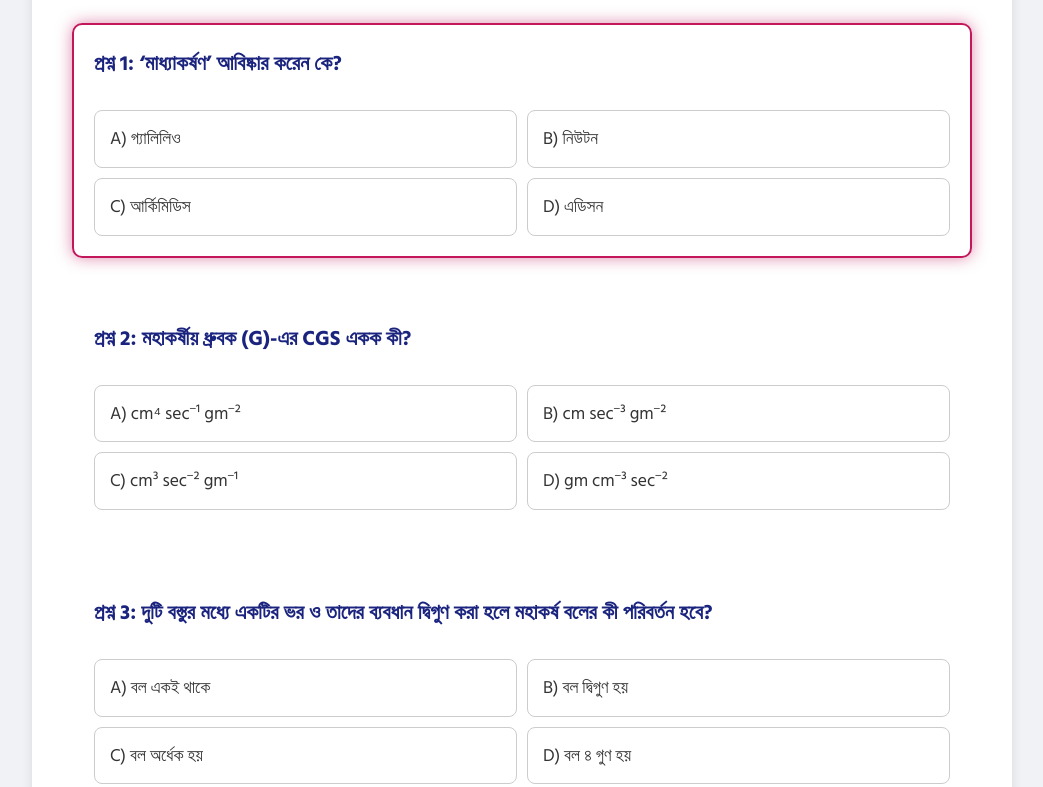
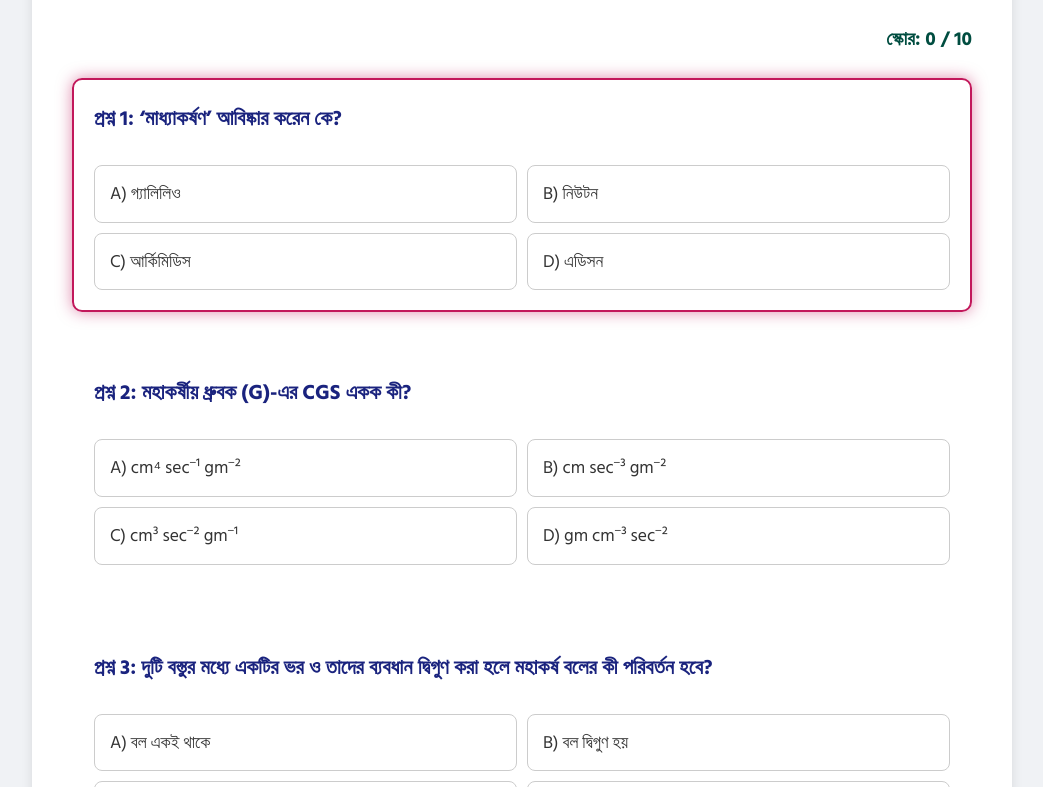
Before and after one commit to Keshab1997/Physics-Gravitation, a plain HTML site: page revision_series/class4.html in a window 1280 px wide. Shown: the part 501-1288 px from the top of the page, without its empty margins (118-1161 px from the left). Drawn offline with Linux system fonts and the light colour scheme.

Commit message:
Update class4.html

```diff
--- a/revision_series/class4.html
+++ b/revision_series/class4.html
@@ -70,6 +70,7 @@
 
         /* --- MCQ Specific Styles --- */
         #mcqSetSelector { padding: 10px; font-size: 1em; font-family: 'Hind Siliguri', sans-serif; border: 1px solid var(--nav-button-border); border-radius: 5px; background-color: var(--nav-button-bg); color: var(--nav-button-text); }
+        #score-tracker { font-size: 1.2em; font-weight: bold; text-align: right; margin-bottom: 20px; color: var(--heading-color-2); }
         .mcq-question {
             margin-bottom: 40px; padding: 20px; border-radius: 10px;
             border: 2px solid transparent; /* Prevents layout shift on highlight */
@@ -128,6 +129,7 @@
 
     <div class="container">
         <h2>CLASS NO: 04 - MCQ Practice Session</h2>
+        <div id="score-tracker"></div>
         <div id="mcq-container">
             <!-- Questions are dynamically loaded here -->
         </div>
@@ -153,8 +155,12 @@
 
     <script>
         document.addEventListener('DOMContentLoaded', function() {
-            // --- THEME, MODE, & SCROLL BUTTON LOGIC ---
-            // This part is unchanged and works correctly.
+            // --- AUDIO SETUP ---
+            // Ensure correct.mp3 and wrong.mp3 files are in the same folder as the HTML file.
+            const correctSound = new Audio('correct.mp3');
+            const wrongSound = new Audio('wrong.mp3');
+
+            // --- THEME, MODE, & SCROLL BUTTON LOGIC (Unchanged) ---
             const themeButtons = document.querySelectorAll('.theme-buttons button');
             const darkModeToggle = document.getElementById('darkModeToggle');
             const body = document.body;
@@ -180,8 +186,9 @@
             scrollToTopBtn.addEventListener('click', () => { window.scrollTo({ top: 0, behavior: 'smooth' }); });
             scrollToBottomBtn.addEventListener('click', () => { window.scrollTo({ top: document.body.scrollHeight, behavior: 'smooth' }); });
 
-            // --- INTERACTIVE MCQ LOGIC (FINAL, ROBUST VERSION) ---
+            // --- INTERACTIVE MCQ LOGIC (UPDATED WITH AUDIO) ---
             const mcqData = [
+                // ... (আপনার mcqData এখানে অপরিবর্তিত থাকবে) ...
                 { q: "‘মাধ্যাকর্ষণ’ আবিষ্কার করেন কে?", o: ["গ্যালিলিও", "নিউটন", "আর্কিমিডিস", "এডিসন"], a: 1, ex: "স্যার আইজ্যাক নিউটন মাধ্যাকর্ষণ বা অভিকর্ষ বলের সার্বজনীন সূত্রটি আবিষ্কার করেন।" },
                 { q: "মহাকর্ষীয় ধ্রুবক (G)-এর CGS একক কী?", o: ["cm⁴ sec⁻¹ gm⁻²", "cm sec⁻³ gm⁻²", "cm³ sec⁻² gm⁻¹", "gm cm⁻³ sec⁻²"], a: 2, ex: "মহাকর্ষ ধ্রুবক (G) এর CGS একক হলো cm³ sec⁻² gm⁻¹ বা dyne·cm²/g²।" },
                 { q: "দুটি বস্তুর মধ্যে একটির ভর ও তাদের ব্যবধান দ্বিগুণ করা হলে মহাকর্ষ বলের কী পরিবর্তন হবে?", o: ["বল একই থাকে", "বল দ্বিগুণ হয়", "বল অর্ধেক হয়", "বল ৪ গুণ হয়"], a: 2, ex: "সূত্রানুযায়ী, F ∝ m/r²। ভর দ্বিগুণ (2m) এবং দূরত্ব দ্বিগুণ (2r) হলে, নতুন বল হবে F' ∝ 2m/(2r)² = 2m/4r² = ½ (m/r²)। সুতরাং বল অর্ধেক হবে।" },
@@ -190,12 +197,12 @@
                 { q: "প্রকৃতির মৌলিক বলগুলোর মধ্যে সবচেয়ে দুর্বল বা ক্ষীণ শক্তি কোনটি?", o: ["অভিকর্ষজ শক্তি", "বৈদ্যুতিক শক্তি", "চুম্বকীয় শক্তি", "সবল নিউক্লিয় বল"], a: 0, ex: "প্রকৃতির চারটি মৌলিক বলের মধ্যে মহাকর্ষ বা অভিকর্ষ বল সবচেয়ে দুর্বল।" },
                 { q: "সমবৃত্তীয় গতিতে চলমান বস্তুর ত্বরণের অভিমুখ কোন দিকে হয়?", o: ["গতির অভিমুখে", "বৃত্তপথের স্পর্শক বরাবর", "বেগের অভিমুখে", "বেগের লম্ব অভিমুখে"], a: 3, ex: "সমবৃত্তীয় গতিতে কেন্দ্রাভিমুখী ত্বরণ সবসময় বেগের দিকের সাথে লম্বভাবে এবং বৃত্তের কেন্দ্রের দিকে কাজ করে।" },
                 { q: "হেনরি ক্যাভেন্ডিসের পরীক্ষায় G-এর মান কত পাওয়া যায়?", o: ["7.75×10⁻¹³ Nm²/kg²", "6.67×10⁻¹¹ Nm²/kg²", "5.75×10⁻¹⁰ Nm²/kg²", "3.75×10⁻⁹ Nm²/kg²"], a: 1, ex: "হেনরি ক্যাভেন্ডিসের পরীক্ষার মাধ্যমে প্রাপ্ত মহাকর্ষীয় ধ্রুবক (G) এর স্বীকৃত মান হলো 6.67 × 10⁻¹¹ Nm²/kg²।" },
-                { q: "অবাধে পতনশীল বস্তুর ক্ষেত্রে কোনটি সঠিক?", o: ["এটি সমবেগে চলে", "এর ভরবেগ অপরিবর্তিত থাকে", "এর গতি শুধুমাত্র অভিকর্ষ দ্বারা প্রভাবিত হয়", "এর গতি অভিকর্ষ এবং বায়ুর প্রতিরোধ দ্বারা প্রভাবিত হয়"], a: 3, ex: "বাস্তবে, অবাধে পতনশীল বস্তু অভিকর্ষ বল এবং বায়ুর বাধা—উভয় দ্বারাই প্রভাবিত হয়। তবে পদার্থবিজ্ঞানের আদর্শ গণনায় বায়ুর বাধা উপেক্ষা করা হয়।" },
+                { q: "অবাধে পতনশীল বস্তুর ক্ষেত্রে কোনটি সঠিক?", o: ["এটি সমবেগে চলে", "এর ভরবেগ অপরিবর্তিত থাকে", "এর গতি শুধুমাত্র অভিকর্ষ দ্বারা প্রভাবিত হয়", "এর গতি বায়ুর প্রতিরোধ দ্বারাও প্রভাবিত হয়"], a: 2, ex: "পদার্থবিজ্ঞানে 'অবাধে পতনশীল বস্তু'-র আদর্শ সংজ্ঞা হলো, যে বস্তুর গতি শুধুমাত্র অভিকর্ষ বল দ্বারা প্রভাবিত হয় এবং বায়ুর বাধাকে উপেক্ষা করা হয়। বাস্তব ক্ষেত্রে বায়ুর বাধা থাকে, কিন্তু সংজ্ঞানুযায়ী উত্তর এটিই।" },
                 { q: "চলন্ত বিমান থেকে বোমা ফেলা হলে বোমাটি কোন পথে যাবে?", o: ["বক্রপথে চলে পাইলটের পিছনে পড়বে", "বক্রপথে চলে পাইলটের সামনে পড়বে", "উল্লম্বভাবে নীচে পড়বে", "কিছু সময় বায়ুতে স্থির থাকবে"], a: 0, ex: "বোমাটি বিমানের অনুভূমিক গতি লাভ করে, তাই এটি একটি অধিবৃত্তাকার (parabolic) পথে চলে এবং বায়ুর বাধার কারণে পাইলটের কিছুটা পিছনে গিয়ে পড়ে।" },
                 { q: "বৃত্তাকার পথে ঘোরার সময় সুতায় বাঁধা একটি পাথর ছিঁড়ে গেলে কোন দিকে যাবে?", o: ["পাথরটি ওই মুহূর্তের স্পর্শক বরাবর সোজা পথে যাবে", "পাথরটি ব্যাসার্ধ বরাবর বাইরের দিকে যাবে", "পাথরটি ব্যাসার্ধ বরাবর ভেতরের দিকে যাবে", "পাথরটি স্থির হয়ে যাবে"], a: 0, ex: "কেন্দ্রাভিমুখী বলের অনুপস্থিতিতে, বস্তুটি তার জড়তার কারণে ওই মুহূর্তের বেগের দিকে, অর্থাৎ স্পর্শক বরাবর সোজা পথে চলে যায়।" },
                 { q: "বৃত্তাকার পথে বাঁক নেওয়ার সময় গাড়ির কোন বলের প্রয়োজন হয়?", o: ["স্থিতি বল", "কেন্দ্রাভিমুখী বল", "পৃথিবীর মাধ্যাকর্ষণজনিত আকর্ষণ", "কোনটাই নয়"], a: 1, ex: "যেকোনো বস্তুকে বৃত্তাকার পথে ঘোরানোর জন্য একটি কেন্দ্রাভিমুখী বলের প্রয়োজন হয়। গাড়ির ক্ষেত্রে এই বলটি আসে চাকা ও রাস্তার ঘর্ষণ থেকে।" },
                 { q: "বিশ্বের আকর্ষণ তত্ত্বের প্রথম প্রবক্তা কে?", o: ["কেপলার", "গ্যালিলিও", "নিউটন", "কোপারনিকাস"], a: 2, ex: "স্যার আইজ্যাক নিউটন মহাকর্ষের সার্বজনীন তত্ত্বটি প্রথম প্রদান করেন।" },
-                { q: "দুধ মন্থন করলে যে বলের কারণে ননী আলাদা হয়, তা কী?", o: ["ঘর্ষণ বল", "অভিকর্ষ বল", "কেন্দ্রাভিমুখী বল", "কেন্দ্রবিমুখ বল"], a: 3, ex: "দুধ মন্থনের সময় কেন্দ্রবিমুখ বা অপকেন্দ্র বলের (Centrifugal force) কারণে হালকা ননী পাত্রের কেন্দ্রের দিকে সরে আসে এবং আলাদা হয়ে যায়।" },
+                { q: "দুধ মন্থন করলে যে বলের কারণে ননী আলাদা হয়, তা কী?", o: ["ঘর্ষণ বল", "অভিকর্ষ বল", "কেন্দ্রাভিমুখী বল", "কেন্দ্রবিমুখ বল"], a: 3, ex: "দুধ মন্থনের সময় কেন্দ্রবিমুখ বা অপকেন্দ্র বলের (Centrifugal force) প্রভাবে বেশি ঘনত্বের অংশ (দুধ) বাইরের দিকে ছিটকে যায়, ফলে কম ঘনত্বের অংশ (ননী) মাঝখানে এসে জমা হয়।" },
                 { q: "একটি রকেটের সবচেয়ে বেশি শক্তি কখন লাগে?", o: ["পৃথিবী থেকে উপরে ওঠার সময়", "চাঁদে নামার সময়", "চাঁদ থেকে ওঠার সময়", "পৃথিবীতে ফিরে আসার সময়"], a: 0, ex: "পৃথিবীর অভিকর্ষ বল চাঁদের চেয়ে প্রায় ৬ গুণ বেশি। তাই এই শক্তিশালী অভিকর্ষকে উপেক্ষা করে উপরে উঠতে রকেটের সবচেয়ে বেশি শক্তি প্রয়োজন হয়।" },
                 { q: "সরল দোলগতিতে একটি কণার গতিশক্তি কখন শূন্য হয়?", o: ["কখনোই শূন্য হয় না", "সাম্য অবস্থানে", "চরম অবস্থানে (দুই প্রান্তে)", "সর্বদা সমান থাকে"], a: 2, ex: "সরল দোলগতিতে কণাটি যখন তার গতিপথের দুই প্রান্তে পৌঁছায়, তখন মুহূর্তের জন্য স্থির হয়ে যায়। তাই সেই চরম অবস্থানগুলিতে গতিশক্তি শূন্য হয়।" },
                 { q: "নিচের কোনটি ভুল জোড়?", o: ["পর্যায়বৃত্ত গতি—পৃথিবীর ঘূর্ণন", "সরলরৈখিক গতি—শূন্যে ছোঁড়া পাথর", "ঘূর্ণন গতি—উইন্ডমিলের ব্লেড", "দোল গতি—নদীর ঢেউ"], a: 1, ex: "শূন্যে ছুঁড়ে দেওয়া পাথরের গতিপথ সরলরৈখিক নয়, বরং অধিবৃত্তাকার বা বক্রপথ। তাই এই জোড়টি ভুল।" },
@@ -214,24 +221,31 @@
 
             const mcqContainer = document.getElementById('mcq-container');
             const mcqSetSelector = document.getElementById('mcqSetSelector');
-            let currentQuestionIndex = -1; // Tracks the logical index of the active question
-            let isEnterLocked = false; // Flag to debounce Enter key presses
+            const scoreTracker = document.getElementById('score-tracker');
 
-            // Function to generate and display MCQs for a given set
+            let currentQuestionIndex = -1;
+            let isEnterLocked = false;
+            let score = 0;
+            let totalQuestionsInSet = 0;
+
             function generateMCQs(setNumber) {
                 mcqContainer.innerHTML = '';
-                currentQuestionIndex = -1; // Reset index for the new set
+                currentQuestionIndex = -1;
+                score = 0;
+
                 const questionsPerSet = 10;
                 const start = (setNumber - 1) * questionsPerSet;
-                const end = start + questionsPerSet;
+                const end = Math.min(start + questionsPerSet, mcqData.length);
                 const questionSet = mcqData.slice(start, end);
+
+                totalQuestionsInSet = questionSet.length;
+                updateScoreDisplay();
 
                 questionSet.forEach((item, index) => {
                     const globalIndex = start + index;
                     const questionDiv = document.createElement('div');
                     questionDiv.className = 'mcq-question';
                     questionDiv.id = `q-${globalIndex}`;
-                    questionDiv.dataset.setIndex = index; // Store the 0-based index within the current set
 
                     let optionsHTML = item.o.map((option, i) =>
                         `<div class="mcq-option" data-index="${i}">${String.fromCharCode(65 + i)}) ${option}</div>`
@@ -248,7 +262,10 @@
                 setupIntersectionObserver();
             }
 
-            // Function to handle click on an option
+            function updateScoreDisplay() {
+                scoreTracker.textContent = `স্কোর: ${score} / ${totalQuestionsInSet}`;
+            }
+
             function handleOptionClick(e) {
                 const selectedOption = e.target.closest('.mcq-option');
                 if (!selectedOption) return;
@@ -260,8 +277,14 @@
                 const correctIndex = mcqData[globalIndex].a;
                 if (selectedIndex === correctIndex) {
                     selectedOption.classList.add('correct');
+                    correctSound.currentTime = 0;
+                    correctSound.play();
+                    score++;
+                    updateScoreDisplay();
                 } else {
                     selectedOption.classList.add('incorrect');
+                    wrongSound.currentTime = 0;
+                    wrongSound.play();
                     questionDiv.querySelector(`.mcq-option[data-index="${correctIndex}"]`).classList.add('correct');
                 }
                 questionDiv.querySelector('.mcq-explanation').style.display = 'block';
@@ -272,25 +295,23 @@
             }
 
             mcqSetSelector.addEventListener('change', (e) => {
-                generateMCQs(e.target.value);
+                generateMCQs(parseInt(e.target.value, 10));
             });
 
-            // Keyboard navigation logic
             document.addEventListener('keydown', (e) => {
                 const activeQuestion = document.querySelector('.mcq-question.active-question');
+                if (!activeQuestion) return;
 
                 if (e.key === 'Enter') {
                     e.preventDefault();
-                    if (isEnterLocked || !activeQuestion) return;
-
+                    if (isEnterLocked) return;
                     isEnterLocked = true;
                     const nextQuestion = activeQuestion.nextElementSibling;
                     if (nextQuestion) {
                         nextQuestion.scrollIntoView({ behavior: 'smooth', block: 'center' });
                     }
-                    setTimeout(() => { isEnterLocked = false; }, 400); // Debounce for 400ms
-
-                } else if (['1', '2', '3', '4'].includes(e.key) && activeQuestion && !activeQuestion.classList.contains('answered')) {
+                    setTimeout(() => { isEnterLocked = false; }, 400);
+                } else if (['1', '2', '3', '4'].includes(e.key) && !activeQuestion.classList.contains('answered')) {
                     e.preventDefault();
                     const optionIndex = parseInt(e.key) - 1;
                     const optionToClick = activeQuestion.querySelector(`.mcq-option[data-index="${optionIndex}"]`);
@@ -300,24 +321,22 @@
                 }
             });
 
-            // Observer to highlight the question currently in the viewport
             function setupIntersectionObserver() {
                 const questions = document.querySelectorAll('.mcq-question');
+                if (questions.length === 0) return;
+
                 const observer = new IntersectionObserver((entries) => {
                     entries.forEach(entry => {
+                        const prevActive = document.querySelector('.mcq-question.active-question');
                         if (entry.isIntersecting) {
-                            const prevActive = document.querySelector('.mcq-question.active-question');
-                            if (prevActive) {
-                                prevActive.classList.remove('active-question');
-                            }
+                            if (prevActive) prevActive.classList.remove('active-question');
                             entry.target.classList.add('active-question');
                         }
                     });
-                }, { rootMargin: '-40% 0px -40% 0px', threshold: 0 }); // Highlights question in the middle 20% of the screen
+                }, { rootMargin: '-40% 0px -40% 0px', threshold: 0 });
                 questions.forEach(q => observer.observe(q));
             }
 
-            // Initial load for the first set of questions
             generateMCQs(1);
         });
     </script>
```
